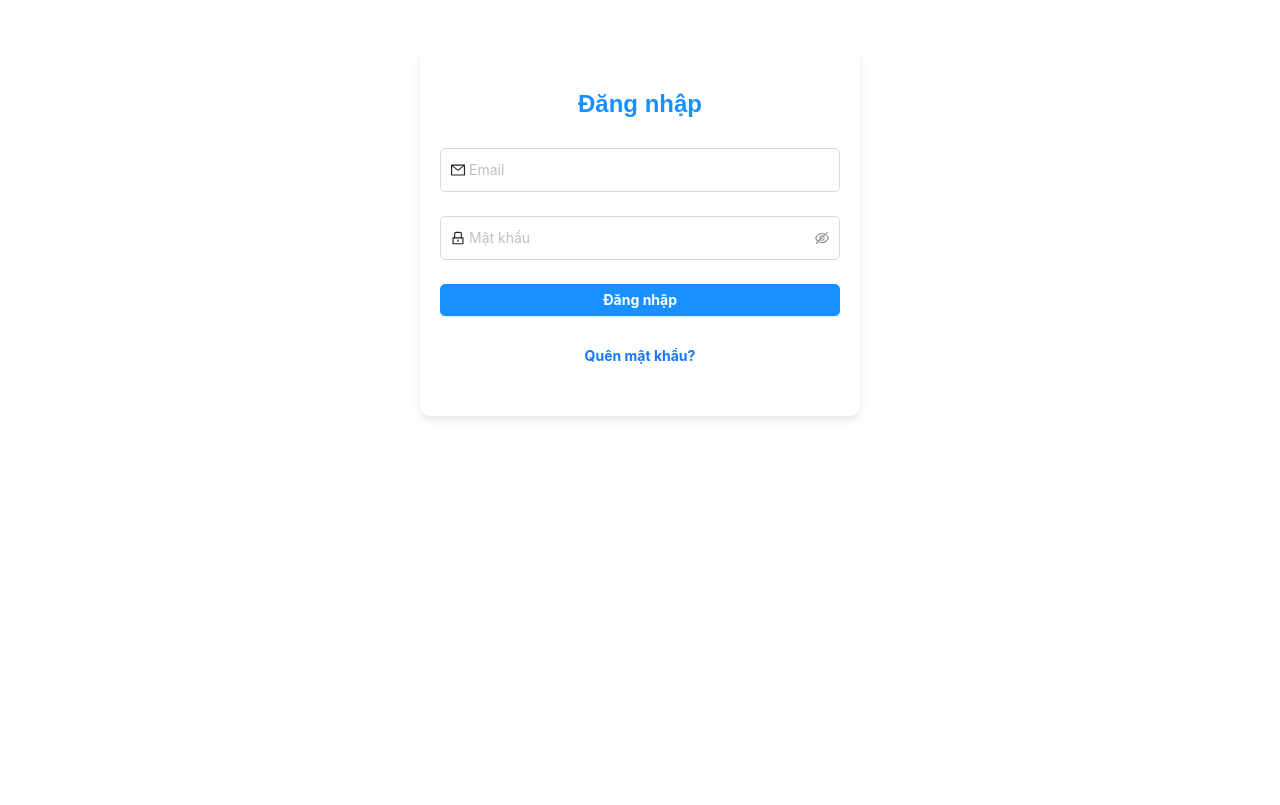
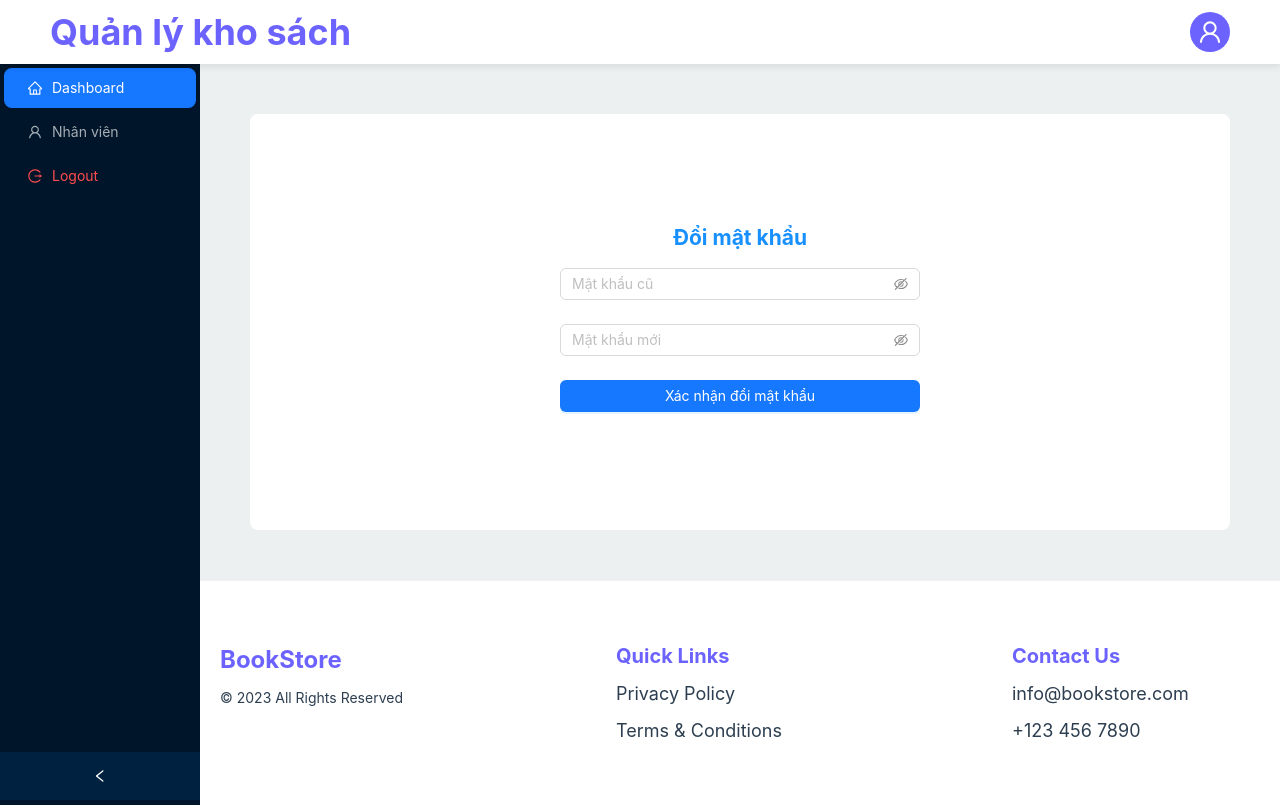
Before and after one commit to VuMinhQuang-34/G6_SWP391, a React (Create React App) app in the folder fe/: page /change-password in a window 1280 px wide. Before the commit this address led to /login. Built offline with nearby package versions, Linux system fonts and the light colour scheme; sample sign-in values are in the browser's storage.

Commit message:
Update notify, setup auth

```diff
--- a/fe/src/App.js
+++ b/fe/src/App.js
@@ -1,9 +1,13 @@
 import React, { useContext } from "react";
 import { BrowserRouter as Router, Route, Routes, Navigate } from "react-router-dom";
+import { ToastContainer } from "react-toastify";
+import "react-toastify/dist/ReactToastify.css"; // Import CSS
+
 import DefaultLayout from "./layouts/DefaultLayout";
 import UserDetail from "./pages/users/UserDetail";
 import UserList from "./pages/users/UserList";
 import LoginPage from "./pages/login/LoginPage";
+import ChangePassword from "./pages/auth/ChangePassword"; // Thêm trang đổi mật khẩu
 import { AuthProvider, AuthContext } from "./context/AuthContext";
 
 const ProtectedRoute = ({ children }) => {
@@ -31,6 +35,7 @@ const App = () => {
               </ProtectedRoute>
             }
           >
+            <Route path="change-password" element={<ChangePassword />} />
             <Route index element={<UserList />} />
             <Route path="users/:id" element={<UserDetail />} />
             <Route path="admin/users" element={<UserList />} />
@@ -39,6 +44,10 @@ const App = () => {
           <Route path="*" element={<Navigate to="/login" />} />
         </Routes>
       </Router>
+
+      {/* Thông báo */}
+      <ToastContainer position="top-right" autoClose={3000} hideProgressBar />
+
     </AuthProvider>
   );
 };
--- a/fe/src/components/Header.js
+++ b/fe/src/components/Header.js
@@ -1,39 +1,75 @@
-// src/components/Header.js
-
-import React from 'react';
-import { Layout, Menu, Button, Space } from 'antd';
-import { Link } from 'react-router-dom';
-import { HomeOutlined, ShopOutlined, DatabaseOutlined, PhoneOutlined } from '@ant-design/icons';
+import React, { useContext } from "react";
+import { Layout, Menu, Button, Space, Dropdown, Avatar } from "antd";
+import { Link, useNavigate } from "react-router-dom";
+import { UserOutlined, LockOutlined, LogoutOutlined } from "@ant-design/icons";
+import { AuthContext } from "../context/AuthContext";
 
 const { Header } = Layout;
 
 const AppHeader = () => {
+  const { isAuthenticated, user, logout } = useContext(AuthContext);
+  const navigate = useNavigate();
+
+  // Xử lý đăng xuất
+  const handleLogout = () => {
+    logout();
+    navigate("/login");
+  };
+
+  // Menu dropdown khi bấm vào avatar
+  const userMenu = (
+    <Menu>
+      <Menu.Item key="profile" icon={<UserOutlined />}>
+        <Link to={`/users/${user?.userId}`}>Thông tin cá nhân</Link>
+      </Menu.Item>
+      <Menu.Item key="change-password" icon={<LockOutlined />}>
+        <Link to="/change-password">Đổi mật khẩu</Link>
+      </Menu.Item>
+      <Menu.Item key="logout" icon={<LogoutOutlined />} onClick={handleLogout}>
+        Đăng xuất
+      </Menu.Item>
+    </Menu>
+  );
+
   return (
-    <Header style={{ position: 'fixed', zIndex: 1, width: '100%', background: '#ffffff', padding: '0 50px', boxShadow: '0 2px 8px rgba(0,0,0,0.1)', fontSize: '20px' }}>
-      <div style={{ display: 'flex', justifyContent: 'space-between', alignItems: 'center', width: '100%' }}>
+    <Header
+      style={{
+        position: "fixed",
+        zIndex: 1,
+        width: "100%",
+        background: "#ffffff",
+        padding: "0 50px",
+        boxShadow: "0 2px 8px rgba(0,0,0,0.1)",
+        fontSize: "20px",
+        display: "flex",
+        justifyContent: "space-between",
+        alignItems: "center",
+      }}
+    >
+      {/* Logo */}
+      <div style={{ fontSize: "36px", fontWeight: "bold", color: "#6c63ff" }}>
+        <Link to="/" style={{ color: "#6c63ff", display: "flex", alignItems: "center" }}>
+          Quản lý kho sách
+        </Link>
+      </div>
 
-        {/* Logo */}
-        <div style={{ fontSize: '36px', fontWeight: 'bold', color: '#6c63ff' }}>
-          <Link to="/" style={{ color: '#6c63ff', display: 'flex', alignItems: 'center' }}>
-            Book
-          </Link>
-        </div>
-
-        {/* Menu */}
-        {/* <Menu theme="light" mode="horizontal" style={{ flex: 1, justifyContent: 'center', margin: 0, fontSize: '20px' }}>
-          <Menu.Item key="1" icon={<HomeOutlined />}><Link to="/">Home</Link></Menu.Item>
-          <Menu.Item key="2" icon={<ShopOutlined />}><Link to="/company">Company</Link></Menu.Item>
-          <Menu.Item key="3" icon={<DatabaseOutlined />}><Link to="/platform">Platform</Link></Menu.Item>
-          <Menu.Item key="4" icon={<PhoneOutlined />}><Link to="/pricing">Pricing</Link></Menu.Item>
-          <Menu.Item key="5" icon={<PhoneOutlined />}><Link to="/contact">Contact</Link></Menu.Item>
-        </Menu> */}
-
-        {/* Buttons */}
+      {/* Nếu chưa đăng nhập: Hiển thị Login */}
+      {!isAuthenticated ? (
         <Space size="large">
-          <Button type="link" style={{ color: '#6c63ff', fontSize: '20px' }}><Link to="/login">Login</Link></Button>
-          <Button type="primary" style={{ backgroundColor: '#6c63ff', borderColor: '#6c63ff', fontSize: '20px' }}><Link to="/get-started">Get Started</Link></Button>
+          <Button type="link" style={{ color: "#6c63ff", fontSize: "20px" }}>
+            <Link to="/login">Đăng nhập</Link>
+          </Button>
         </Space>
-      </div>
+      ) : (
+        // Nếu đã đăng nhập: Hiển thị Avatar + Menu Dropdown
+        <Dropdown overlay={userMenu} placement="bottomRight" arrow>
+          <Avatar
+            size="large"
+            icon={<UserOutlined />}
+            style={{ backgroundColor: "#6c63ff", cursor: "pointer" }}
+          />
+        </Dropdown>
+      )}
     </Header>
   );
 };
--- /dev/null
+++ b/fe/src/pages/auth/ChangePassword.js
@@ -0,0 +1,64 @@
+import React, { useState, useContext } from "react";
+import { Form, Input, Button, message } from "antd";
+import axios from "axios";
+import { Link, useNavigate } from "react-router-dom";
+import { AuthContext } from "../../context/AuthContext";
+import { toast } from "react-toastify";
+
+const ChangePassword = () => {
+  const navigate = useNavigate();
+  const [loading, setLoading] = useState(false);
+  const { user } = useContext(AuthContext);
+
+  const handleChangePassword = async (values) => {
+    setLoading(true);
+    try {
+      const response = await axios.post("http://localhost:9999/api/auth/change-password", {
+        userId: user.userId, // Gửi ID user
+        oldPassword: values.oldPassword,
+        newPassword: values.newPassword,
+      });
+
+      if (response.data.success) {
+        navigate("/login");
+        message.success("Đổi mật khẩu thành công!");
+        toast.success(`Đổi mật khẩu thành công!`, { autoClose: 2000 });
+      } else {
+        toast.success(`Kiểm tra lại thông tin`, { autoClose: 2000 });
+        message.error(response.data.message || "Có lỗi xảy ra, vui lòng thử lại!");
+      }
+    } catch (error) {
+      toast.error(`Cập nhật thất bại`);
+      message.error("Lỗi hệ thống, vui lòng thử lại sau!");
+    } finally {
+      setLoading(false);
+    }
+  };
+
+  return (
+    <div style={{ maxWidth: 400, margin: "50px auto", padding: "20px", backgroundColor: "#fff", borderRadius: "10px" }}>
+      <h2 style={{ textAlign: "center", color: "#1890ff" }}>Đổi mật khẩu</h2>
+      <Form onFinish={handleChangePassword}>
+        <Form.Item
+          name="oldPassword"
+          rules={[{ required: true, message: "Vui lòng nhập mật khẩu cũ!" }]}
+        >
+          <Input.Password placeholder="Mật khẩu cũ" />
+        </Form.Item>
+        <Form.Item
+          name="newPassword"
+          rules={[{ required: true, message: "Vui lòng nhập mật khẩu mới!" }, { min: 6, message: "Mật khẩu phải có ít nhất 6 ký tự!" }]}
+        >
+          <Input.Password placeholder="Mật khẩu mới" />
+        </Form.Item>
+        <Form.Item>
+          <Button type="primary" block htmlType="submit" loading={loading}>
+            Xác nhận đổi mật khẩu
+          </Button>
+        </Form.Item>
+      </Form>
+    </div>
+  );
+};
+
+export default ChangePassword;
--- a/fe/src/pages/login/LoginPage.js
+++ b/fe/src/pages/login/LoginPage.js
@@ -1,16 +1,24 @@
-import React, { useContext, useState } from 'react';
+import React, { useContext, useState, useEffect } from 'react';
 import { Form, Input, Button, Modal, message, Tooltip, notification } from 'antd';
 import { MailOutlined, LockOutlined } from '@ant-design/icons';
 import axios from 'axios';
 import { useNavigate } from 'react-router-dom';
 import { AuthContext } from "../../context/AuthContext"; // Import AuthContext
+import { toast } from "react-toastify";
 
 const LoginPage = () => {
-    const { login } = useContext(AuthContext); // Lấy hàm login từ AuthContext
+    const { login, user } = useContext(AuthContext); // Lấy hàm login từ AuthContext
     const [isModalVisible, setIsModalVisible] = useState(false);
     const [form] = Form.useForm();
     const navigate = useNavigate(); // Hook to navigate between routes
     const [loading, setLoading] = useState(false); // Trạng thái loading khi đăng nhập
+
+    useEffect(() => {
+        // Nếu user đã đăng nhập, điều hướng đến trang chính
+        if (user) {
+            navigate('/');
+        }
+    }, [user, navigate]);
 
     // API URL
     const apiUrl = 'http://localhost:9999/api/auth/login';
@@ -18,7 +26,7 @@ const LoginPage = () => {
     const handleLogin = async (values) => {
         try {
             // Gửi request đăng nhập đến API
-            const response = await axios.post(apiUrl, {
+            const response = await axios.post('http://localhost:9999/api/auth/login', {
                 email: values.email,
                 password: values.password,
             });
@@ -35,19 +43,13 @@ const LoginPage = () => {
                 // Gọi hàm login từ AuthContext, local
                 login(user, accessToken, refreshToken);
 
-                // Hiển thị thông báo thành công
-                // notification.success({
-                //     message: 'Đăng nhập thành công!',
-                //     description: 'Bạn đã đăng nhập vào hệ thống thành công.',
-                // });
+                //Thông báo
+                toast.success(`Chào mừng ${user.FullName}!`, { autoClose: 2000 });
 
                 // Chuyển hướng đến trang chính sau khi đăng nhập thành công
                 navigate('/'); // Hoặc bất kỳ trang nào bạn muốn chuyển hướng đến
             } else {
-                notification.error({
-                    message: 'Sai thông tin đăng nhập',
-                    description: 'Vui lòng kiểm tra lại email hoặc mật khẩu.',
-                });
+                toast.error(`Vui lòng kiểm tra lại email hoặc mật khẩu`);
             }
         } catch (error) {
             console.error('Login error:', error);
@@ -55,6 +57,7 @@ const LoginPage = () => {
                 message: 'Đã xảy ra lỗi khi đăng nhập',
                 description: 'Vui lòng thử lại sau.',
             });
+            toast.error(`Vui lòng kiểm tra lại email hoặc mật khẩu`);
         }
     };
 
@@ -84,6 +87,7 @@ const LoginPage = () => {
                 message: 'Đã xảy ra lỗi khi gửi yêu cầu',
                 description: 'Vui lòng thử lại sau.',
             });
+            toast.error("Lỗi hệ thống, vui lòng thử lại!", { autoClose: 3000 });
         }
     };
 
--- a/fe/src/pages/users/UserDetail.js
+++ b/fe/src/pages/users/UserDetail.js
@@ -3,6 +3,7 @@ import { useParams, Link } from "react-router-dom";
 import { Card, Descriptions, Button, Spin, message, Avatar, Tag, Divider, Input } from "antd";
 import { UserOutlined, PhoneOutlined, MailOutlined, EditOutlined, SaveOutlined, CloseOutlined } from "@ant-design/icons";
 import axios from "axios";
+import { toast } from "react-toastify";
 
 const UserDetail = () => {
   const { id } = useParams(); // Lấy ID từ URL
@@ -68,8 +69,12 @@ const UserDetail = () => {
       setUser({ ...user, Email: formData.email, PhoneNumber: formData.phoneNumber });
       setIsEditing(false);
       message.success("Cập nhật thông tin thành công!");
+      toast.success(`Cập nhật thông tin thành công!`);
+
     } catch (error) {
       message.error("Lỗi khi cập nhật thông tin người dùng!");
+      toast.error(`Cập nhật thất bại`);
+
     }
   };
 
```
Also changed, not shown: fe/src/pages/users/UserList.js (+6 -9 lines), 2 other files (tests, documents, lock files or other folders).
